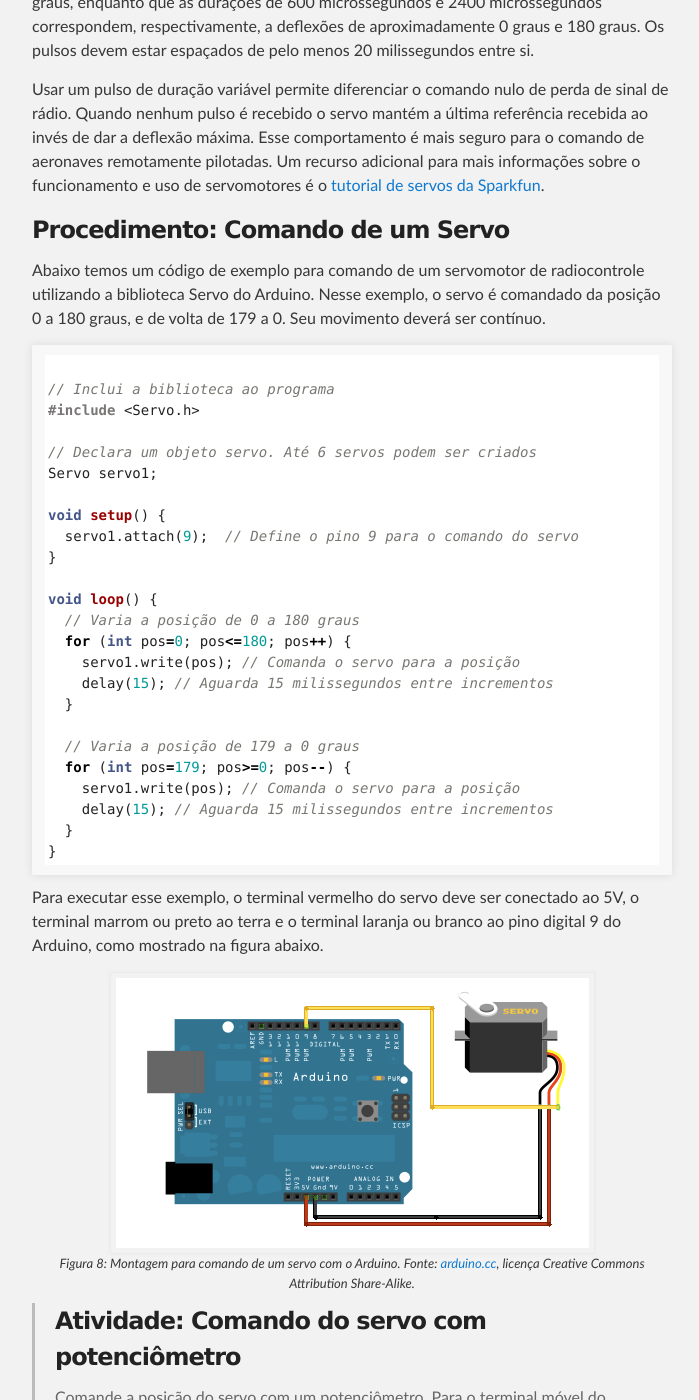
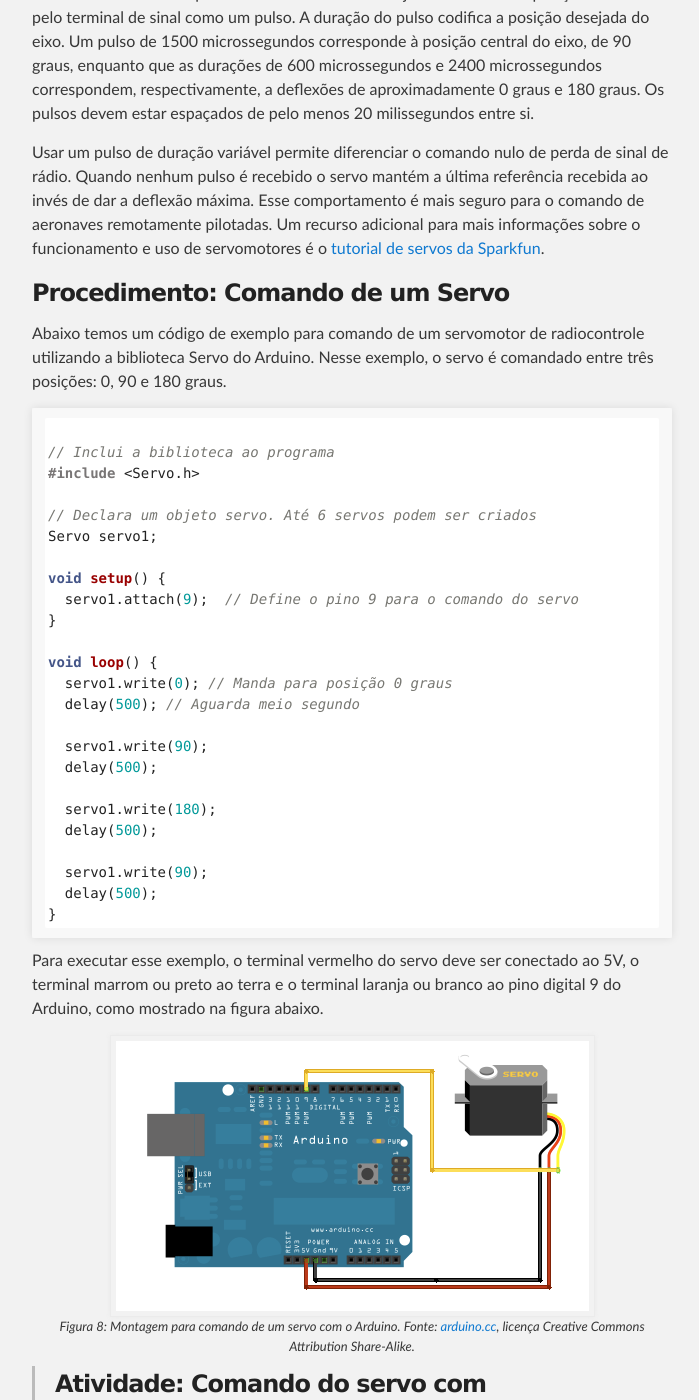
Before and after one commit to dimasad/dimasad.github.io.OLD, a Jekyll site: the page built from _eletronica/pratica2.md, in a window 1280 px wide and 1400 px high, scrolled down 5662 px. Shown: the whole window, without its empty margins (288-987 px from the left). Built offline with Jekyll 4.4.1, drawn with Linux system fonts in a browser that asks for light colours; formulas are drawn with MathJax 3; some of the changed text lies outside the part shown.

Commit message:
Atualizando eletronica/pratica2.

````diff
--- a/_eletronica/pratica2.md
+++ b/_eletronica/pratica2.md
@@ -252,8 +255,7 @@ servomotores é o [tutorial de servos da Sparkfun][tut-servo].
 
 Abaixo temos um código de exemplo para comando de um servomotor de
 radiocontrole utilizando a biblioteca Servo do Arduino. Nesse exemplo,
-o servo é comandado da posição 0 a 180 graus, e de volta de 179 a 0.
-Seu movimento deverá ser contínuo.
+o servo é comandado entre três posições: 0, 90 e 180 graus.
 
 ```c++
 
@@ -268,17 +270,17 @@ void setup() {
 }
 
 void loop() {
-  // Varia a posição de 0 a 180 graus
-  for (int pos=0; pos<=180; pos++) {
-    servo1.write(pos); // Comanda o servo para a posição
-    delay(15); // Aguarda 15 milissegundos entre incrementos
-  }
+  servo1.write(0); // Manda para posição 0 graus
+  delay(500); // Aguarda meio segundo
 
-  // Varia a posição de 179 a 0 graus
-  for (int pos=179; pos>=0; pos--) {
-    servo1.write(pos); // Comanda o servo para a posição
-    delay(15); // Aguarda 15 milissegundos entre incrementos
-  }
+  servo1.write(90);
+  delay(500);
+
+  servo1.write(180);
+  delay(500);
+
+  servo1.write(90);
+  delay(500);
 }
 ```
 
````
Also changed, not shown: other parts of _eletronica/pratica2.md (+9 -1 lines).
